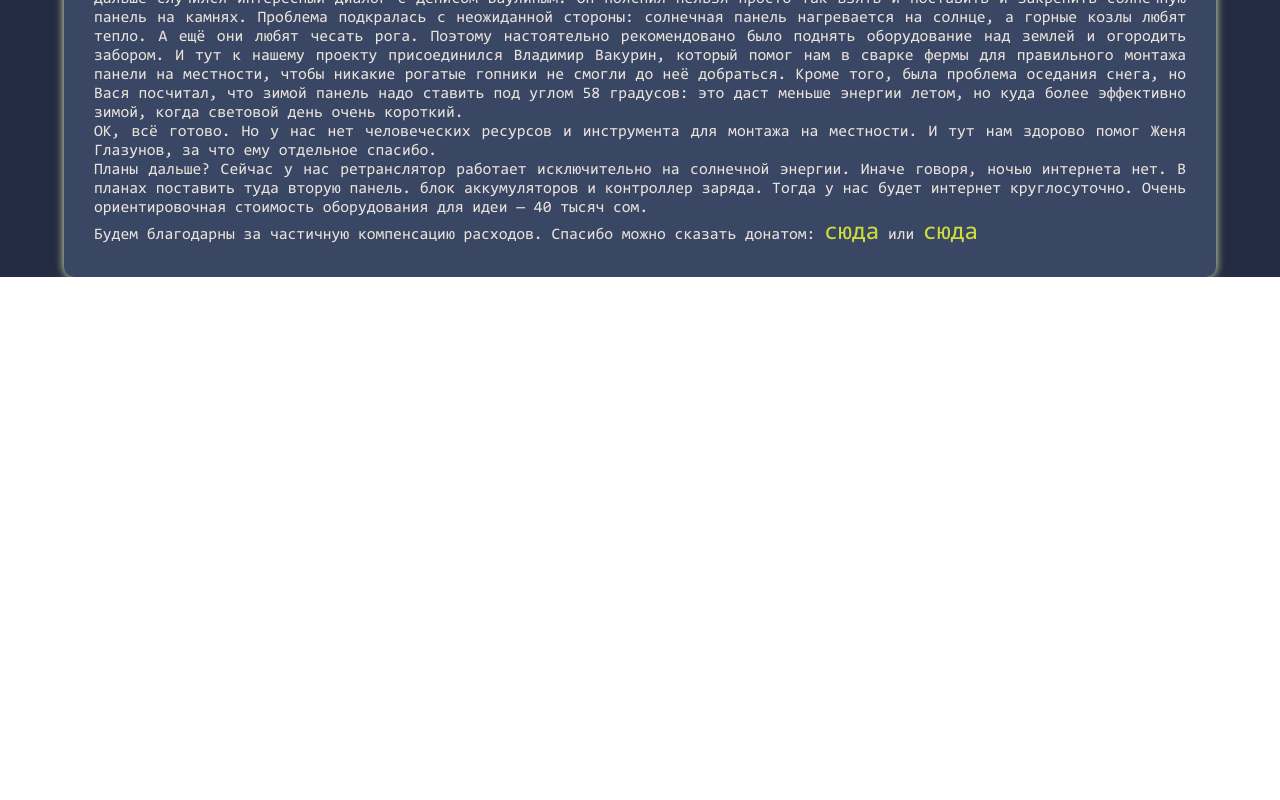
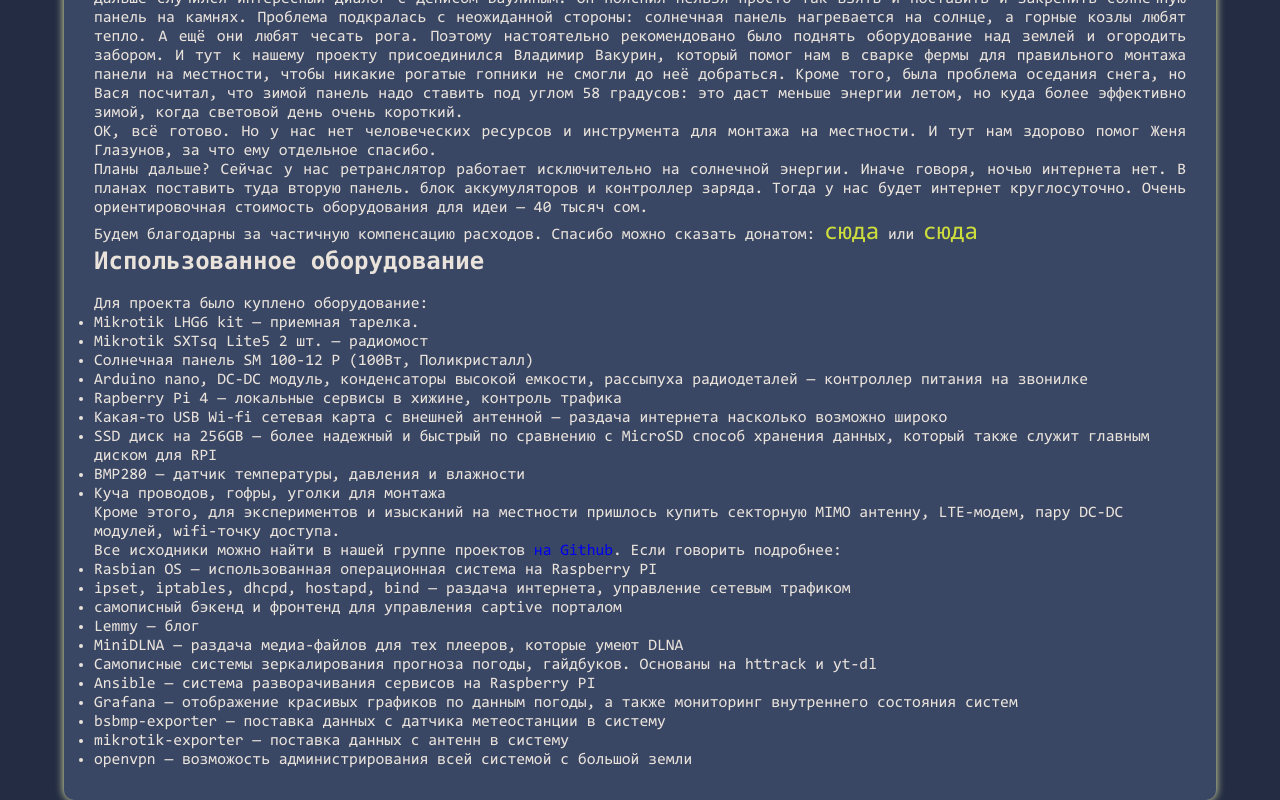
Before and after one commit to ala-archa/ratzek-services-frontend, a plain HTML site: page how-its-done.html in a window 1280 px wide. Shown: the part 601-1401 px from the top of the page. Before the commit the page ends 878 px from the top, so only its background shows below. Drawn offline with Linux system fonts and the light colour scheme.

Commit message:
feat: More info about how it's done

```diff
--- a/how-its-done.html
+++ b/how-its-done.html
@@ -73,6 +73,38 @@
                     <a class="donatlink" href="">сюда</a> или
                     <a class="donatlink" href="">сюда</a>
                 </p>
+                <h2>Использованное оборудование</h2>
+                <p>
+                    Для проекта было куплено оборудование:
+                    <ul>
+                        <li>Mikrotik LHG6 kit — приемная тарелка.</li>
+                        <li>Mikrotik SXTsq Lite5 2 шт. — радиомост</li>
+                        <li>Солнечная панель SM 100-12 P (100Вт, Поликристалл)</li>
+                        <li>Arduino nano, DC-DC модуль, конденсаторы высокой емкости, рассыпуха радиодеталей — контроллер питания на звонилке</li>
+                        <li>Rapberry Pi 4 — локальные сервисы в хижине, контроль трафика</li>
+                        <li>Какая-то USB Wi-fi сетевая карта с внешней антенной — раздача интернета насколько возможно широко</li>
+                        <li>SSD диск на 256GB — более надежный и быстрый по сравнению с MicroSD способ хранения данных, который также служит главным диском для RPI</li>
+                        <li>BMP280 — датчик температуры, давления и влажности</li>
+                        <li>Куча проводов, гофры, уголки для монтажа</li>
+                    </ul>
+                    Кроме этого, для экспериментов и изысканий на местности пришлось купить секторную MIMO антенну, LTE-модем, пару DC-DC модулей, wifi-точку доступа.
+                </p>
+                <p>
+                    Все исходники можно найти в нашей группе проектов <a href="https://github.com/ala-archa">на Github</a>. Если говорить подробнее:
+                    <ul>
+                        <li>Rasbian OS — использованная операционная система на Raspberry PI</li>
+                        <li>ipset, iptables, dhcpd, hostapd, bind — раздача интернета, управление сетевым трафиком</li>
+                        <li>самописный бэкенд и фронтенд для управления captive порталом</li>
+                        <li>Lemmy — блог</li>
+                        <li>MiniDLNA — раздача медиа-файлов для тех плееров, которые умеют DLNA</li>
+                        <li>Самописные системы зеркалирования прогноза погоды, гайдбуков. Основаны на httrack и yt-dl</li>
+                        <li>Ansible — система разворачивания сервисов на Raspberry PI</li>
+                        <li>Grafana — отображение красивых графиков по данным погоды, а также мониторинг внутреннего состояния систем</li>
+                        <li>bsbmp-exporter — поставка данных с датчика метеостанции в систему</li>
+                        <li>mikrotik-exporter — поставка данных с антенн в систему</li>
+                        <li>openvpn — возможость администрирования всей системой с большой земли</li>
+                    </ul>
+                </p>
             </div>
         </div>
 
```
